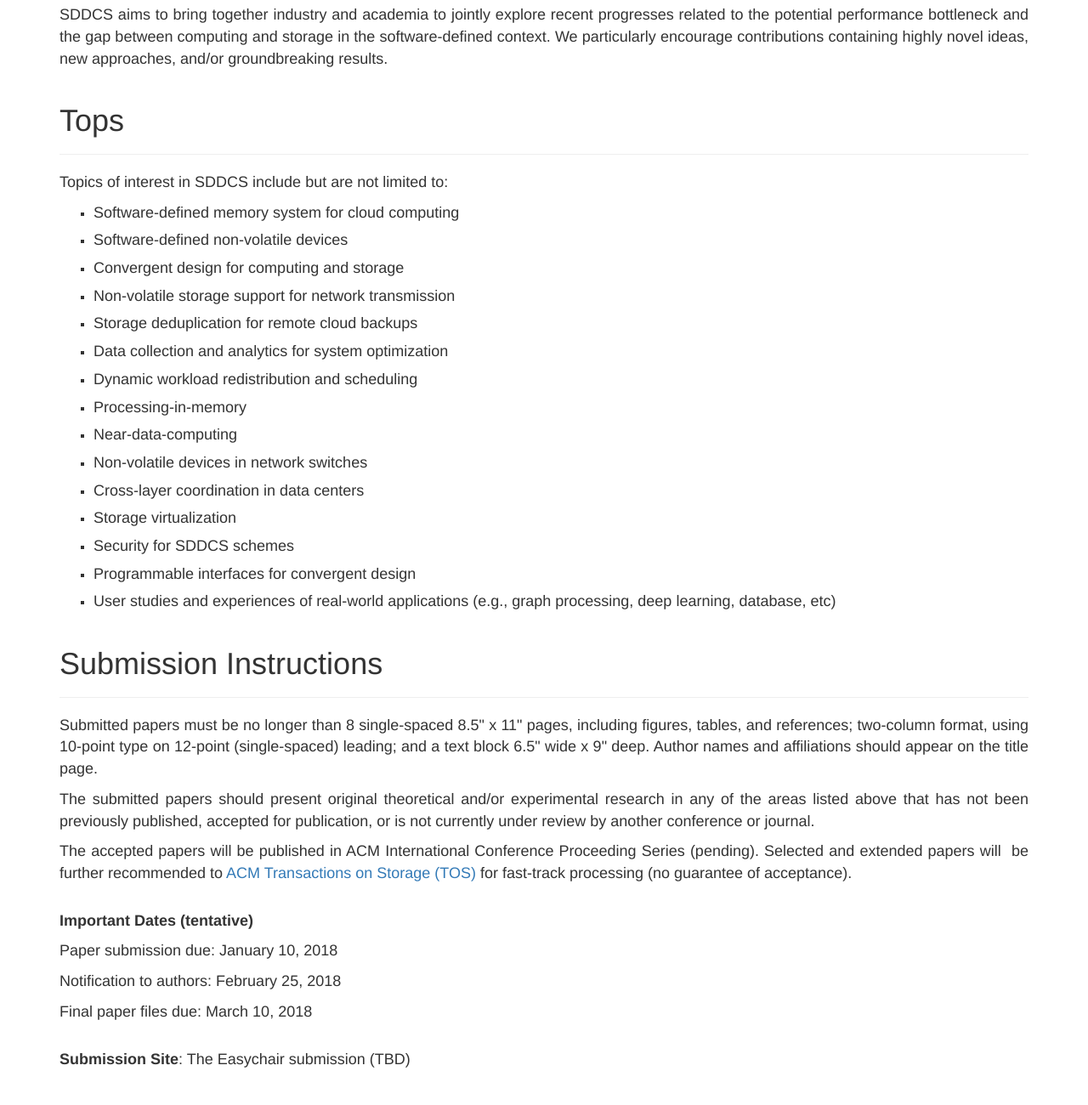
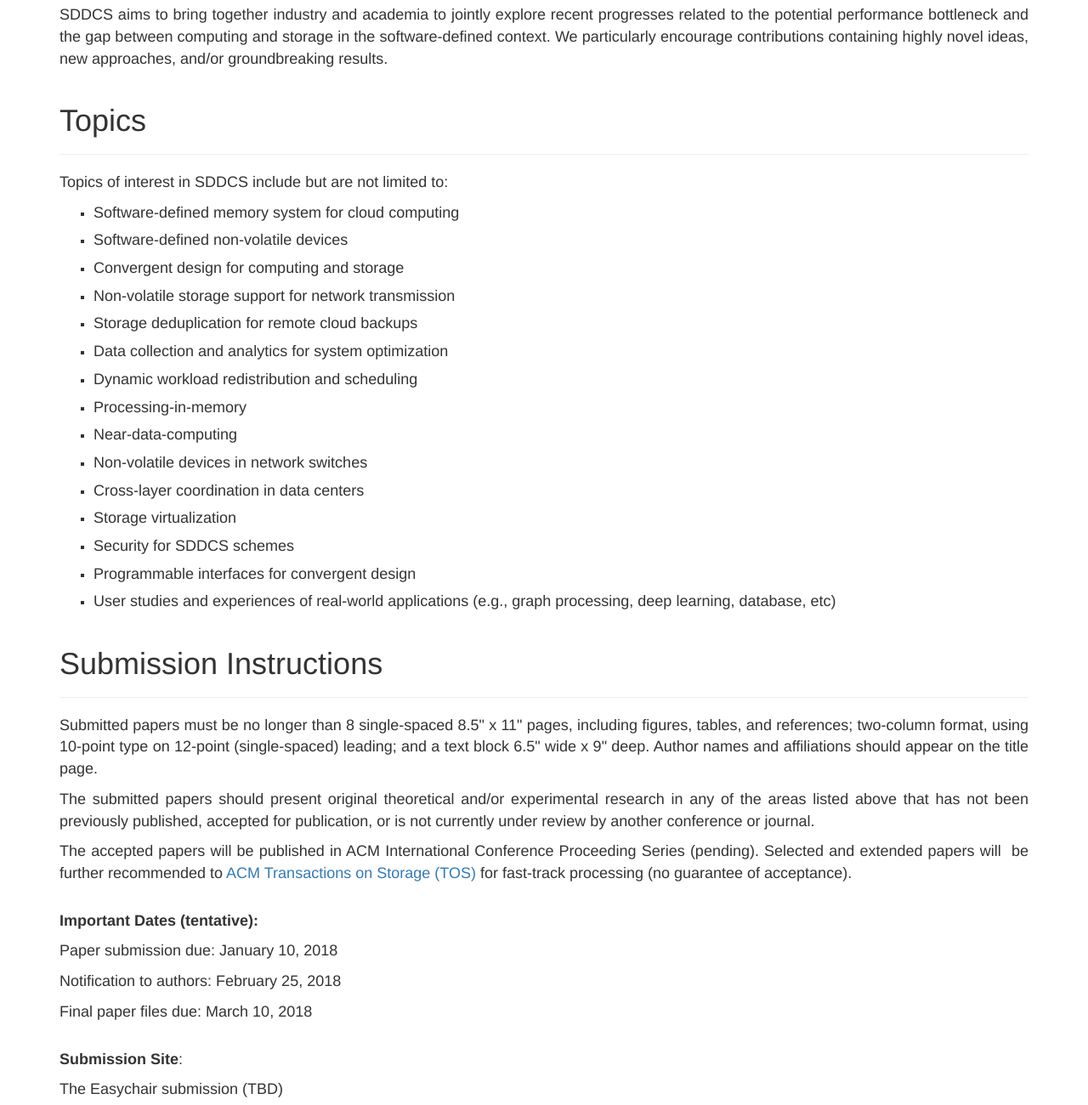
Before and after one commit to sddcs/sddcs.github.io, a plain HTML site: page 2018/sddcs2018.html in a window 1280 px wide. Shown: the part 440-1740 px from the top of the page at 85% size. Drawn offline with nearby package versions, Linux system fonts and the light colour scheme.

Commit message:
sddcs2018

```diff
--- a/2018/sddcs2018.html
+++ b/2018/sddcs2018.html
@@ -6,7 +6,7 @@
 <meta name="viewport" content="width=device-width, initial-scale=1">
 <link href="https://cdn.bootcss.com/bootstrap/3.3.7/css/bootstrap.min.css" rel="stylesheet">
 
-<title>sddcs2018</title>
+<title>SDDCS 2018</title>
 </head>
 
 <body>
@@ -14,6 +14,7 @@
 
 </br>
 </br>
+
 <p><b><font face="  " size="6" color="#A52A2A">The 4th
 Software-Defined Data Computing and Storage (SDDCS) 2018 with
 <a href="https://www.asplos2018.org/">ACM ASPLOS 2018</a> on March 25, 2018 in
@@ -46,7 +47,7 @@ groundbreaking results.</font></p>
 
 
 <div id="news" class="page-header">
-<h1>Tops</h1>
+<h1>Topics</h1>
 </div>
 
 <p class="MsoNormal"><font face="  " size="4"><span lang="EN-US">
@@ -124,7 +125,7 @@ papers will&nbsp; be further recommended to
 fast-track processing (no guarantee of acceptance).</font></p>
 </br>
 <p class="MsoNormal"><font face="  " size="4"><b>
-<span lang="EN-US">Important Dates (tentative)</span></b></font></p>
+<span lang="EN-US">Important Dates (tentative):</span></b></font></p>
 <p class="MsoNormal"><font face="  " size="4"><span lang="EN-US">
 Paper submission due: January 10, 2018</span></font></p>
 <p class="MsoNormal"><font face="  " size="4"><span lang="EN-US">
@@ -134,6 +135,8 @@ Final paper files due: March 10, 2018</span></font></p>
 </br>
 <p class="MsoNormal"><span lang="en-us"><font face="  " size="4">
 <b>Submission Site</b>:
+</font></span></p>
+<p class="MsoNormal"><span lang="en-us"><font face="  " size="4">
 The Easychair
 submission (TBD)</font></span></p>
 </br>
```
